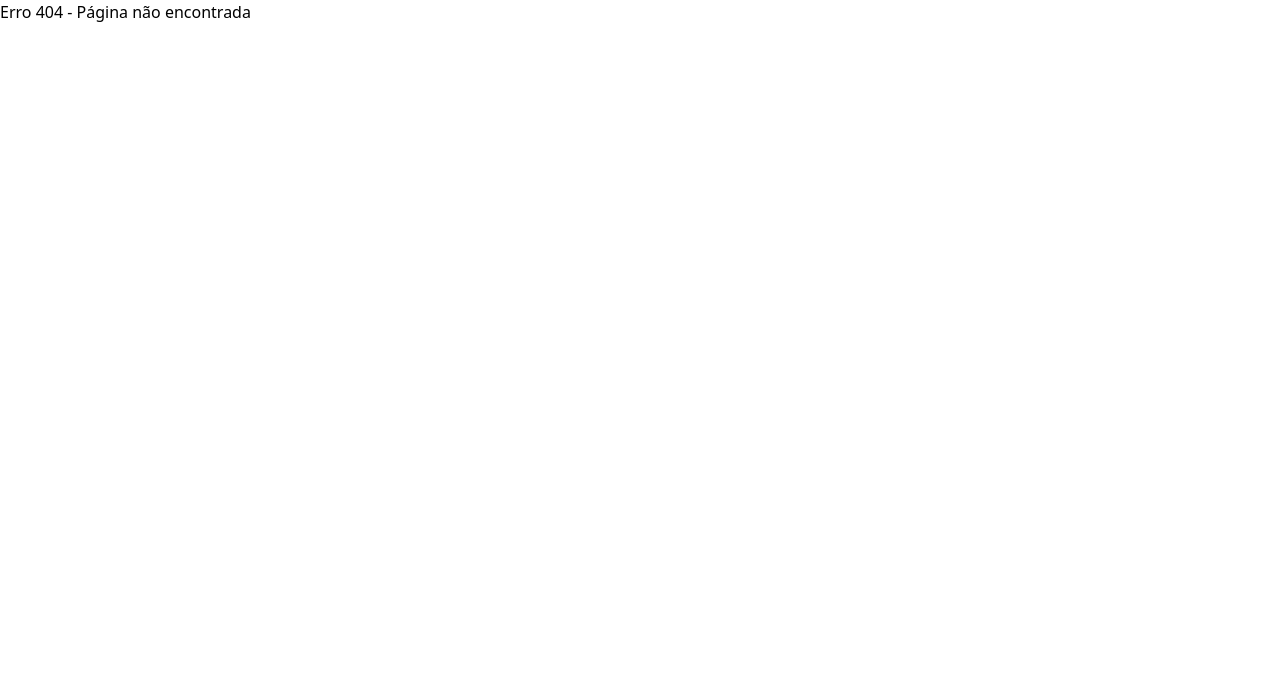
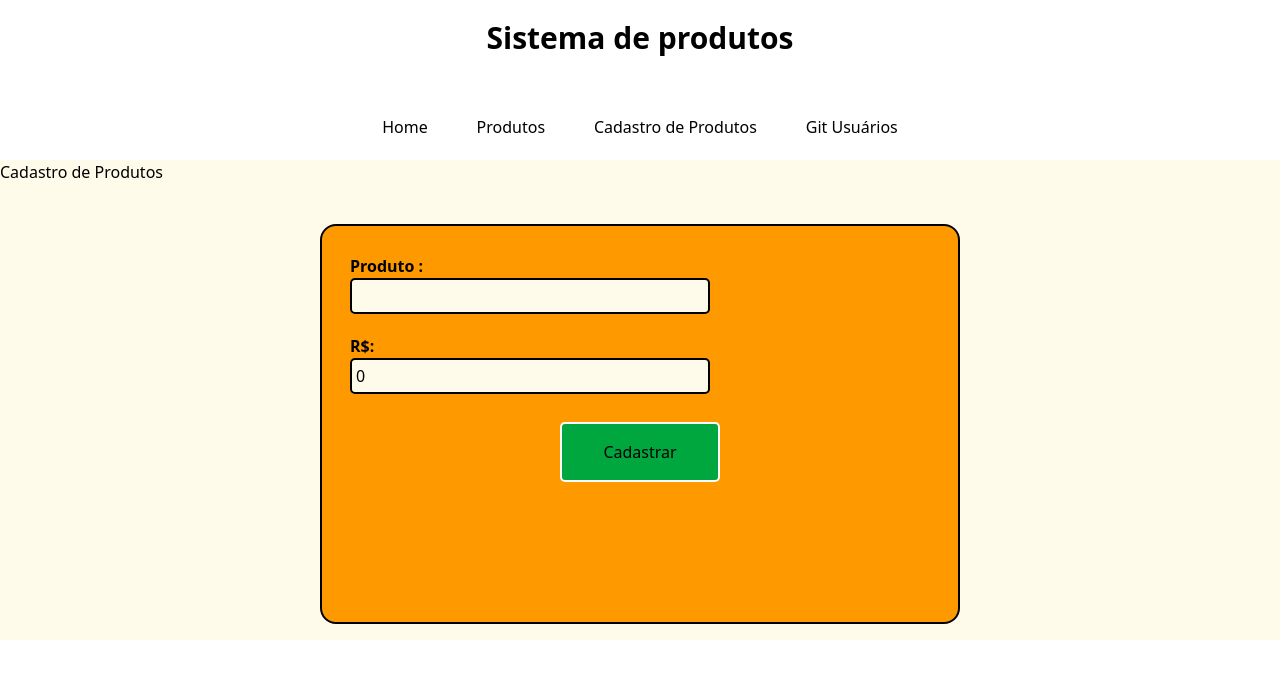
Before and after one commit to 1TDSPW-25/sistema-flow, a React (Vite) app in the folder aula-13/: page /cad-produtos in a window 1280 px wide. Before the commit this address had no page. Shown: the top 678 px of the page. Built offline with nearby package versions, Linux system fonts and the light colour scheme.

Commit message:
Add CadProdutos route and form for product registration, including react-hook-form integration

```diff
--- a/aula-13/package.json
+++ b/aula-13/package.json
@@ -14,6 +14,7 @@
     "@tailwindcss/vite": "^4.1.12",
     "react": "^19.1.1",
     "react-dom": "^19.1.1",
+    "react-hook-form": "^7.62.0",
     "react-icons": "^5.5.0",
     "react-router-dom": "^7.8.0",
     "tailwindcss": "^4.1.12"
--- a/aula-13/src/components/Menu/Menu.tsx
+++ b/aula-13/src/components/Menu/Menu.tsx
@@ -8,6 +8,8 @@ export default function Menu(){
             <span> | </span>
             <Link to="/produtos">Produtos</Link>
             <span> | </span>
+            <Link to="/cad-produtos">Cadastro de Produtos</Link>
+            <span> | </span>
             <Link to="/git-users">Git Usuários</Link>
         </nav>
     );
--- a/aula-13/src/main.tsx
+++ b/aula-13/src/main.tsx
@@ -10,6 +10,7 @@ import Home from './routes/Home/index.tsx';
 import Produtos from './routes/Produtos/index.tsx';
 import Error from './routes/Error/index.tsx';
 import GitUsers from './routes/GitUsers/index.tsx';
+import CadProdutos from './routes/CadProdutos/index.tsx';
 //Importando as rotas
 
 const router = createBrowserRouter([
@@ -19,6 +20,7 @@ const router = createBrowserRouter([
       {path: "/produtos", element: <Produtos/>},
       {path: "/editar/produto/:id", element: <EditarProduto/>},
       {path: "/git-users", element: <GitUsers/>},
+      {path: "/cad-produtos", element: <CadProdutos/>},
   ]
   }
 ])
--- /dev/null
+++ b/aula-13/src/routes/CadProdutos/index.tsx
@@ -0,0 +1,63 @@
+import { useForm } from "react-hook-form";
+import { useNavigate } from "react-router-dom";
+
+export default function CadProdutos() {
+
+const navigate = useNavigate();
+
+const {register, handleSubmit, setValue} = useForm({
+    defaultValues:{
+        nome: "",
+        preco: 0
+    }
+});
+
+const onSubmit =   handleSubmit(async (data) => {
+    try {
+        const response = await fetch("http://localhost:3001/produtos", {
+            method: "POST",
+            headers: {
+                "Content-Type": "application/json"
+            },
+            body: JSON.stringify(data)
+        });
+
+        if(!response.ok){
+            throw new Error("Erro ao cadastrar produto");
+        }else{
+            const data = await response.json();
+            console.log(data);
+            alert("Produto cadastrado com sucesso!");
+            navigate("/produtos");
+            setValue("nome", "");
+            setValue("preco", 0);
+        }
+
+    } catch (error) {
+        console.error(error);
+    }
+});
+
+  return (
+    <main>
+        <h1>Cadastro de Produtos</h1>
+            <div className="w-[50vw] h-[50vh] p-7 bg-amber-500 my-10 mx-auto border-2 rounded-2xl">
+                <form  onSubmit={onSubmit} className="w-full h-full">
+                    <fieldset>
+                        <div>
+                            <label htmlFor="idNome" className="font-bold block">Produto : </label>
+                            <input type="text" id="idNome" className="border-2 rounded-[5px] bg-amber-50 p-1 mb-5 w-90" {...register("nome", {required: true, maxLength: 200})} />
+                        </div>
+                        <div>
+                            <label htmlFor="idPreco" className="font-bold block">R$: </label>
+                            <input type="number" id="idPreco" className="border-2 rounded-[5px] bg-amber-50 p-1 mb-5 w-90" {...register("preco", {required: true})}/>
+                        </div>
+                        <div>
+                            <button type="submit" className="bg-green-600 border-2 rounded-[5px] border-white w-40 h-15 my-2 mx-auto block hover:bg-amber-300 hover:text-white">Cadastrar</button>
+                        </div>
+                    </fieldset>
+                </form>
+            </div>
+        </main>
+  )
+}
```
Also changed, not shown: 1 other file (tests, documents, lock files or other folders).
